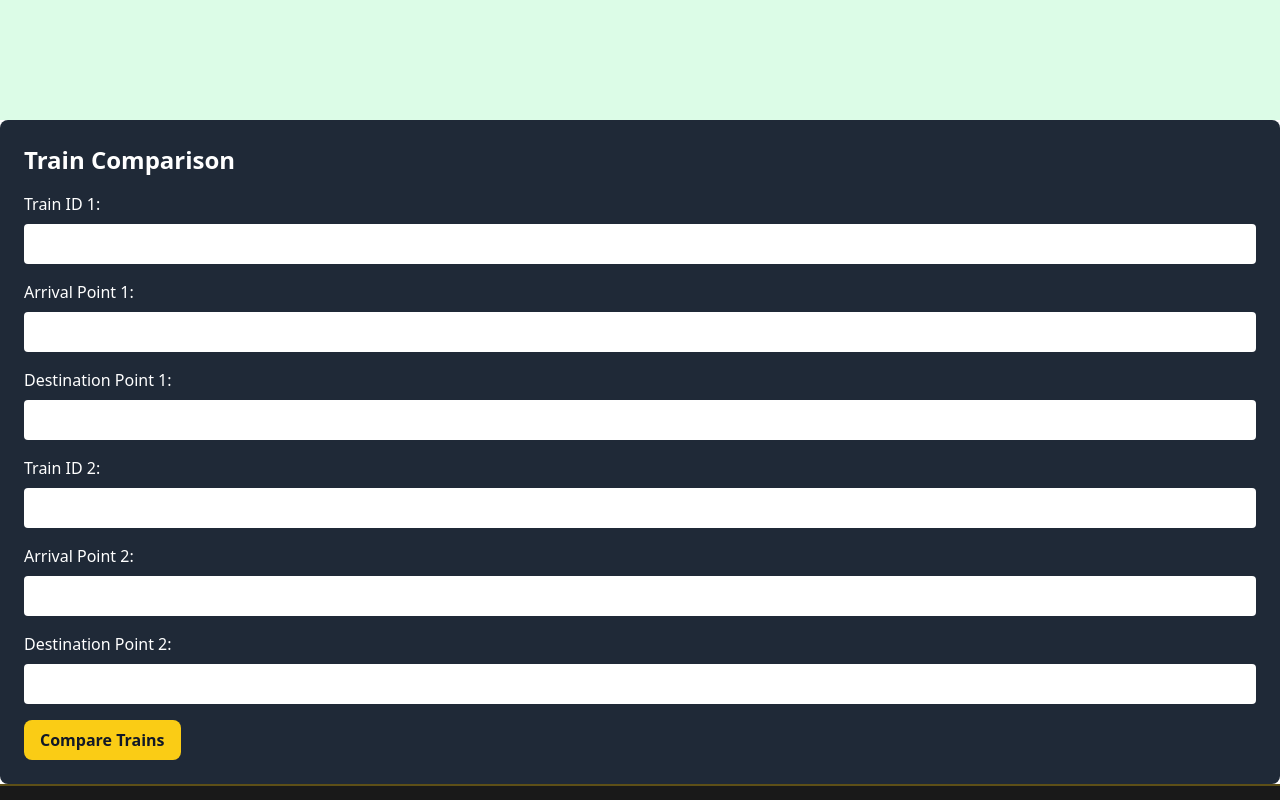
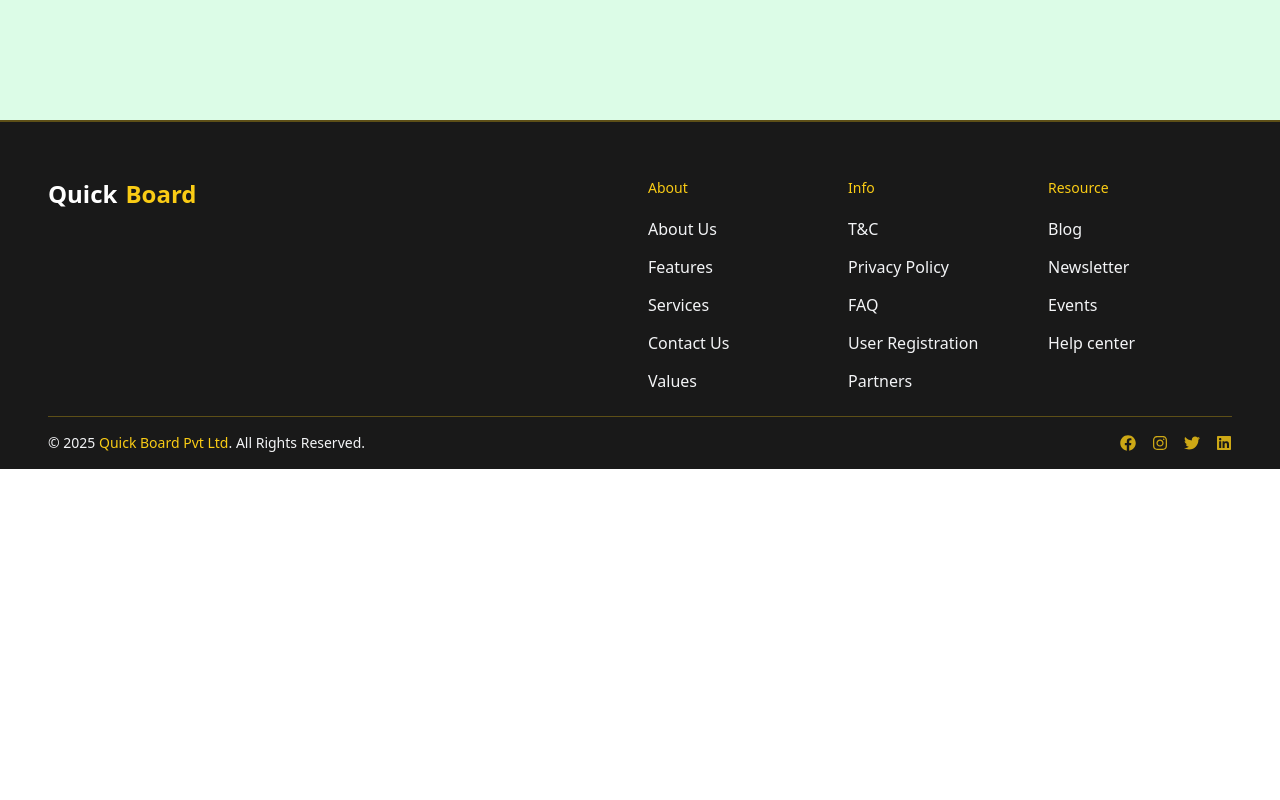
Before and after one commit to codder077/QuickBoard, a React (Create React App) app in the folder frontend/: page /success in a window 1280 px wide. Shown: the part 680-1480 px from the top of the page. After the commit the page ends 1149 px from the top, so only its background shows below. Built offline with nearby package versions, Linux system fonts and the light colour scheme.

Commit message:
finalesihbcn

```diff
--- a/frontend/src/App.js
+++ b/frontend/src/App.js
@@ -33,6 +33,7 @@ function App() {
               <Tagline />
               <Features />
               <Services />
+              <TrainComparisonForm />
               <Faq/>
             </>
           }
@@ -51,7 +52,7 @@ function App() {
         <Route path="/allowance" element={<Allowance />} />
         <Route path="/success" element={<Success />} />
       </Routes>
-      <TrainComparisonForm />
+
     </>
   );
 }
--- a/frontend/src/components/dashboard/dashboard.js
+++ b/frontend/src/components/dashboard/dashboard.js
@@ -10,7 +10,7 @@ const Dashboard = () => {
         const token = localStorage.getItem("token");
         console.log("token", token);
 
-        const userResponse = await fetch(`${API_BASE_URL}/api/user`, {
+        const userResponse = await fetch(`${API_BASE_URL}/users/me`, {
           headers: {
             Authorization: `Bearer ${token}`,
           },
@@ -19,7 +19,7 @@ const Dashboard = () => {
         console.log("456",user);
         setUserData(user);
 
-        const bookingsResponse = await fetch(`${API_BASE_URL}/api/bookings`, {
+        const bookingsResponse = await fetch(`${API_BASE_URL}/bookings`, {
           headers: {
             Authorization: `Bearer ${token}`,
           },
--- a/frontend/src/components/delaypred/prediction.js
+++ b/frontend/src/components/delaypred/prediction.js
@@ -1,4 +1,4 @@
-import React, { useState } from "react";
+import React, { useState, useEffect } from "react";
 
 const TrainComparisonForm = () => {
   const [trainId1, setTrainId1] = useState("");
@@ -7,32 +7,53 @@ const TrainComparisonForm = () => {
   const [arrivalPoint2, setArrivalPoint2] = useState("");
   const [destinationPoint1, setDestinationPoint1] = useState("");
   const [destinationPoint2, setDestinationPoint2] = useState("");
+  const [trainsData, setTrainsData] = useState([]);
+  const [response, setResponse] = useState(null); // State to store the API response
+
+  useEffect(() => {
+    const fetchTrainsData = async () => {
+      try {
+        const response = await fetch("/path/to/ml/trains.json"); // Update with the correct path to JSON
+        const data = await response.json();
+        setTrainsData(data); // Assuming data is an array of train objects
+      } catch (error) {
+        console.error("Error fetching train data:", error);
+      }
+    };
+
+    fetchTrainsData();
+  }, []);
 
   const handleSubmit = async (e) => {
     e.preventDefault();
 
-    const trainIds = [trainId1, trainId2];
+    const payload = {
+      "D1": [trainId1, trainId2], // Structure the payload as required
+    };
 
     try {
-      const response = await fetch("https://dashboard.render.com/web/srv-cnqbv3tjm4es73cn6t80/deploys/dep-cunee5popnds73d5lf6g", {
+      const response = await fetch("https://quickboard-6.onrender.com/output", {
         method: "POST",
         headers: {
           "Content-Type": "application/json",
         },
-        body: JSON.stringify({ trainIds }), // Send only the list of train IDs
+        body: JSON.stringify(payload), // Send the structured payload
       });
 
       const data = await response.json();
       console.log("Response from ML API:", data);
-      // Handle the response as needed (e.g., display results)
+      setResponse(data); // Store the response in state
     } catch (error) {
       console.error("Error calling ML API:", error);
+      setResponse({ error: "Failed to fetch data" }); // Handle error response
     }
   };
 
   return (
     <form onSubmit={handleSubmit} className="p-6 bg-gray-800 rounded-lg">
       <h2 className="text-2xl font-bold text-white mb-4">Train Comparison</h2>
+
+      {/* Train ID 1 Input */}
       <div className="mb-4">
         <label className="block text-white mb-2">Train ID 1:</label>
         <input
@@ -43,26 +64,13 @@ const TrainComparisonForm = () => {
           required
         />
       </div>
-      <div className="mb-4">
-        <label className="block text-white mb-2">Arrival Point 1:</label>
-        <input
-          type="text"
-          value={arrivalPoint1}
-          onChange={(e) => setArrivalPoint1(e.target.value)}
-          className="w-full p-2 rounded"
-          required
-        />
-      </div>
-      <div className="mb-4">
-        <label className="block text-white mb-2">Destination Point 1:</label>
-        <input
-          type="text"
-          value={destinationPoint1}
-          onChange={(e) => setDestinationPoint1(e.target.value)}
-          className="w-full p-2 rounded"
-          required
-        />
-      </div>
+
+
+
+      {/* Destination Point 1 Input */}
+
+
+      {/* Train ID 2 Input */}
       <div className="mb-4">
         <label className="block text-white mb-2">Train ID 2:</label>
         <input
@@ -73,29 +81,32 @@ const TrainComparisonForm = () => {
           required
         />
       </div>
-      <div className="mb-4">
-        <label className="block text-white mb-2">Arrival Point 2:</label>
-        <input
-          type="text"
-          value={arrivalPoint2}
-          onChange={(e) => setArrivalPoint2(e.target.value)}
-          className="w-full p-2 rounded"
-          required
-        />
-      </div>
-      <div className="mb-4">
-        <label className="block text-white mb-2">Destination Point 2:</label>
-        <input
-          type="text"
-          value={destinationPoint2}
-          onChange={(e) => setDestinationPoint2(e.target.value)}
-          className="w-full p-2 rounded"
-          required
-        />
-      </div>
+
+      {/* Arrival Point 2 Input */}
+
+
+      {/* Destination Point 2 Input */}
+
+
       <button type="submit" className="px-4 py-2 bg-yellow-400 text-gray-900 rounded-lg font-semibold hover:bg-yellow-300">
         Compare Trains
       </button>
+
+      {/* Display Response */}
+      {response && (
+        <div className="mt-4 p-4 bg-gray-700 rounded-lg">
+          <h3 className="text-lg font-bold text-white">Response:</h3>
+          {response.error ? (
+            <p className="text-red-400">{response.error}</p>
+          ) : (
+            <div>
+              <p className="text-white">Probability Missing Train B: {response.probability_missing_train_B}</p>
+              <p className="text-white">Train ID 1 Delay: {response.train_ID1_delay}</p>
+              <p className="text-white">Train ID 2 Delay: {response.train_ID2_delay}</p>
+            </div>
+          )}
+        </div>
+      )}
     </form>
   );
 };
```
Also changed, not shown: 2 other files (tests, documents, lock files or other folders).
